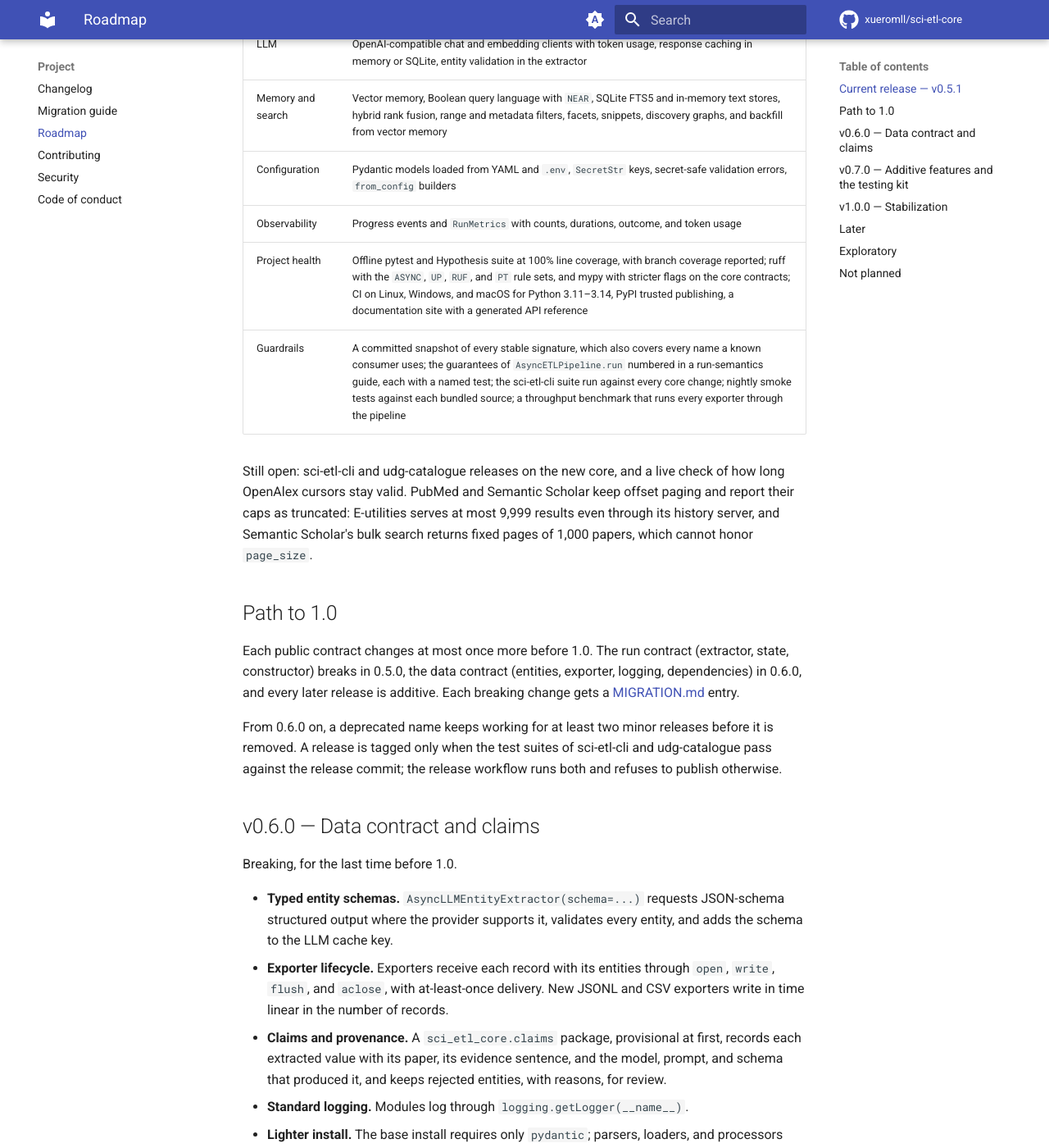
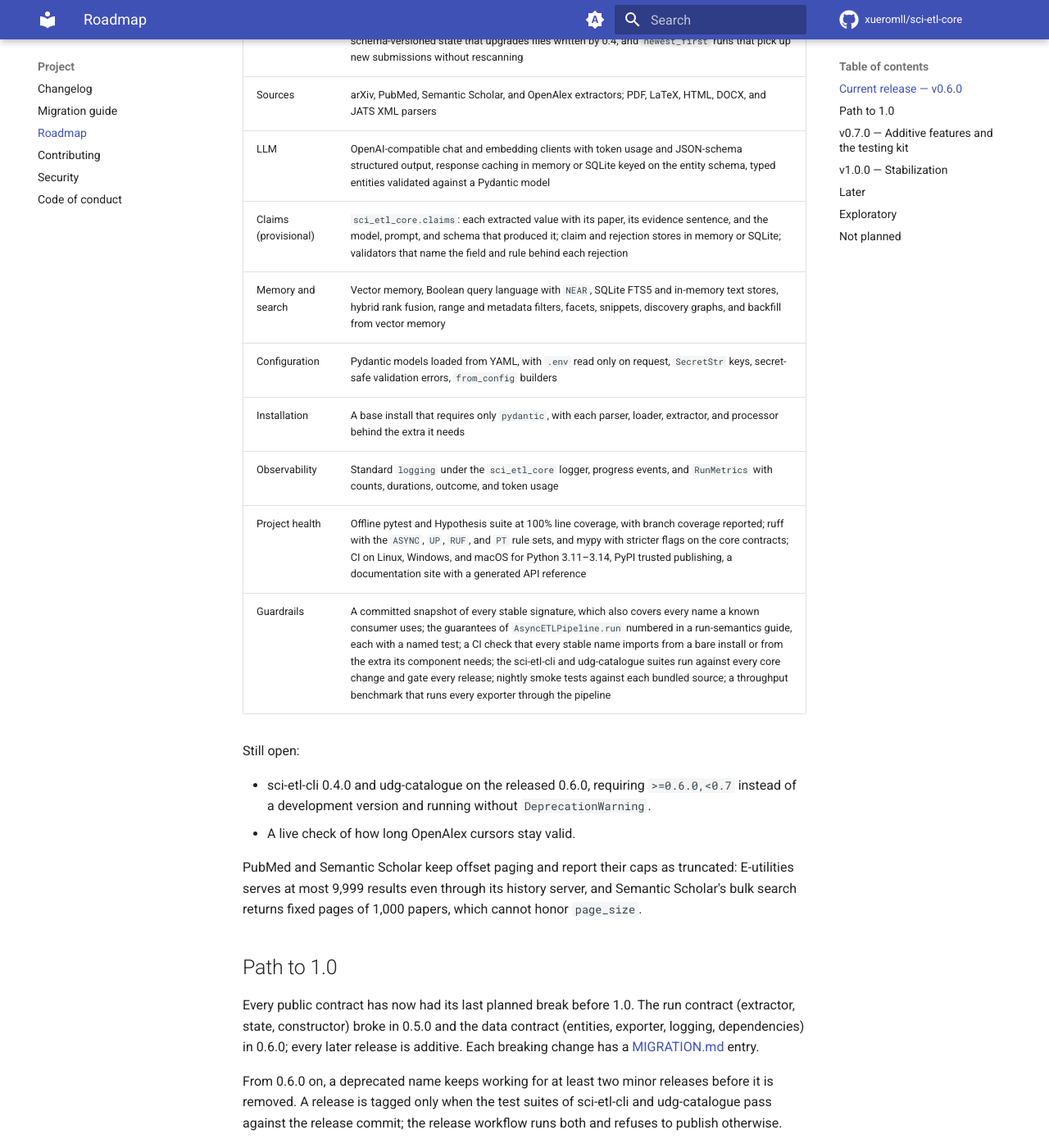
Before and after one commit to xueromll/sci-etl-core, an MkDocs documentation site: the page built from docs/project/roadmap.md, in a window 1280 px wide and 1400 px high, scrolled down 1232 px. Shown: the whole window at 82% size. Built offline with MkDocs 1.6.1 and Material for MkDocs 9.7.7, drawn with Linux system fonts in a browser that asks for light colours; comment, search, counter and statistics services are not loaded; the version menu is left out; some of the changed text lies outside the part shown.

Commit message:
docs: update the roadmap, security policy, citation and udg-catalogue count for 0.6.0

```diff
--- a/ROADMAP.md
+++ b/ROADMAP.md
@@ -9,11 +9,11 @@ or open one. Items marked **good first issue** suit newcomers.
 Each milestone lists its exit criteria. A milestone ships when every criterion
 holds with the test suite offline and line coverage at 100%.
 
-## Current release — v0.5.1
+## Current release — v0.6.0
 
 [CHANGELOG.md](CHANGELOG.md) lists every change by release, and
-[MIGRATION.md](MIGRATION.md) explains how to upgrade from 0.4 and what 0.5.1
-changes.
+[MIGRATION.md](MIGRATION.md) explains how to upgrade from 0.4 and what 0.5
+and 0.6 change.
 
 | Consumer | Requires | Runs |
 |----------|----------|------|
@@ -23,19 +23,27 @@ changes.
 | Area | Shipped |
 |------|---------|
 | Orchestration | `AsyncETLPipeline` with bounded per-record concurrency, exact `total_limit`, stall detection, and `PipelineAborted` carrying partial counts; `ETLPipeline` as the blocking facade on a background event loop |
-| Contracts | ABCs for extractors, relevance filters, entity extractors, LLM clients, exporters, state managers, parsers, embedders, chunkers, vector and text stores, processors, and validators; `Sync*Adapter` wrappers for blocking implementations, deprecated until their removal in 0.6.0 |
-| Reliability | Graceful shutdown through `ShutdownSignal`, state flushed however a run ends, atomic writes and OS file locks, `Retry-After`-aware retries, shared and per-host rate limiters |
+| Contracts | ABCs for extractors, relevance filters, entity extractors, LLM clients, exporters, state managers, parsers, embedders, chunkers, vector and text stores, processors, and validators; entity extractors and exporters generic in the entity type |
+| Delivery | Exporters receive each record with its entities through `open`, `write`, `flush`, and `aclose`, and a record is marked processed only once its entities are durable, so a crash can repeat a record but never lose one; `AsyncCsvExporter` with one row per entity and `AsyncJsonlExporter` with one line per record, both linear in the number of records |
+| Reliability | Graceful shutdown through `ShutdownSignal`, state flushed however a run ends, atomic writes and OS file locks, `Retry-After`-aware retries, shared and per-host rate limiters, download and decompression size limits |
 | Resumption | Saved listing cursors that advance only past settled pages, result caps reported as truncated with the next run starting from the first page, a quarantine for records that keep failing, schema-versioned state that upgrades files written by 0.4, and `newest_first` runs that pick up new submissions without rescanning |
 | Sources | arXiv, PubMed, Semantic Scholar, and OpenAlex extractors; PDF, LaTeX, HTML, DOCX, and JATS XML parsers |
-| LLM | OpenAI-compatible chat and embedding clients with token usage, response caching in memory or SQLite, entity validation in the extractor |
+| LLM | OpenAI-compatible chat and embedding clients with token usage and JSON-schema structured output, response caching in memory or SQLite keyed on the entity schema, typed entities validated against a Pydantic model |
+| Claims (provisional) | `sci_etl_core.claims`: each extracted value with its paper, its evidence sentence, and the model, prompt, and schema that produced it; claim and rejection stores in memory or SQLite; validators that name the field and rule behind each rejection |
 | Memory and search | Vector memory, Boolean query language with `NEAR`, SQLite FTS5 and in-memory text stores, hybrid rank fusion, range and metadata filters, facets, snippets, discovery graphs, and backfill from vector memory |
-| Configuration | Pydantic models loaded from YAML and `.env`, `SecretStr` keys, secret-safe validation errors, `from_config` builders |
-| Observability | Progress events and `RunMetrics` with counts, durations, outcome, and token usage |
+| Configuration | Pydantic models loaded from YAML, with `.env` read only on request, `SecretStr` keys, secret-safe validation errors, `from_config` builders |
+| Installation | A base install that requires only `pydantic`, with each parser, loader, extractor, and processor behind the extra it needs |
+| Observability | Standard `logging` under the `sci_etl_core` logger, progress events, and `RunMetrics` with counts, durations, outcome, and token usage |
 | Project health | Offline pytest and Hypothesis suite at 100% line coverage, with branch coverage reported; ruff with the `ASYNC`, `UP`, `RUF`, and `PT` rule sets, and mypy with stricter flags on the core contracts; CI on Linux, Windows, and macOS for Python 3.11–3.14, PyPI trusted publishing, a documentation site with a generated API reference |
-| Guardrails | A committed snapshot of every stable signature, which also covers every name a known consumer uses; the guarantees of `AsyncETLPipeline.run` numbered in a run-semantics guide, each with a named test; the sci-etl-cli suite run against every core change; nightly smoke tests against each bundled source; a throughput benchmark that runs every exporter through the pipeline |
+| Guardrails | A committed snapshot of every stable signature, which also covers every name a known consumer uses; the guarantees of `AsyncETLPipeline.run` numbered in a run-semantics guide, each with a named test; a CI check that every stable name imports from a bare install or from the extra its component needs; the sci-etl-cli and udg-catalogue suites run against every core change and gate every release; nightly smoke tests against each bundled source; a throughput benchmark that runs every exporter through the pipeline |
 
-Still open: sci-etl-cli and udg-catalogue releases on the new core, and a live
-check of how long OpenAlex cursors stay valid.
+Still open:
+
+- sci-etl-cli 0.4.0 and udg-catalogue on the released 0.6.0, requiring
+  `>=0.6.0,<0.7` instead of a development version and running without
+  `DeprecationWarning`.
+- A live check of how long OpenAlex cursors stay valid.
+
 PubMed and Semantic Scholar keep offset paging and report their caps as
 truncated: E-utilities serves at most 9,999 results even through its history
 server, and Semantic Scholar's bulk search returns fixed pages of 1,000
@@ -43,44 +51,15 @@ papers, which cannot honor `page_size`.
 
 ## Path to 1.0
 
-Each public contract changes at most once more before 1.0. The run contract
-(extractor, state, constructor) breaks in 0.5.0, the data contract (entities,
-exporter, logging, dependencies) in 0.6.0, and every later release is
-additive. Each breaking change gets a [MIGRATION.md](MIGRATION.md) entry.
+Every public contract has now had its last planned break before 1.0. The run
+contract (extractor, state, constructor) broke in 0.5.0 and the data contract
+(entities, exporter, logging, dependencies) in 0.6.0; every later release is
+additive. Each breaking change has a [MIGRATION.md](MIGRATION.md) entry.
 
 From 0.6.0 on, a deprecated name keeps working for at least two minor
 releases before it is removed. A release is tagged only when the test suites
 of sci-etl-cli and udg-catalogue pass against the release commit; the release
 workflow runs both and refuses to publish otherwise.
-
-## v0.6.0 — Data contract and claims
-
-Breaking, for the last time before 1.0.
-
-- **Typed entity schemas.** `AsyncLLMEntityExtractor(schema=...)` requests
-  JSON-schema structured output where the provider supports it, validates
-  every entity, and adds the schema to the LLM cache key.
-- **Exporter lifecycle.** Exporters receive each record with its entities
-  through `open`, `write`, `flush`, and `aclose`, with at-least-once delivery.
-  New JSONL and CSV exporters write in time linear in the number of records.
-- **Claims and provenance.** A `sci_etl_core.claims` package, provisional at
-  first, records each extracted value with its paper, its evidence sentence,
-  and the model, prompt, and schema that produced it, and keeps rejected
-  entities, with reasons, for review.
-- **Standard logging.** Modules log through `logging.getLogger(__name__)`.
-- **Lighter install.** The base install requires only `pydantic`; parsers,
-  loaders, and processors move to extras. `load_config` no longer loads `.env`
-  implicitly.
-- **Rejection reasons.** Validators return the field and rule behind each
-  rejection, and a composite collects every validator's reasons.
-- **udg-catalogue guide.** A guide page follows udg-catalogue end to end,
-  from an arXiv query to a catalog and a search over its papers. The docs
-  landing page then links to it instead of the udg-catalogue repository.
-
-Exit criteria: no delivery test loses a record; every stable name imports
-from a bare install, or from the extra its component needs, which the
-base-install import map in CI checks; and both consumers run on 0.6.0 without
-`DeprecationWarning`.
 
 ## v0.7.0 — Additive features and the testing kit
 
```
Also changed, not shown: README.md (+2 -2 lines), SECURITY.md (+16 -13 lines), docs/index.md (+2 -1 lines), steps-7-10-progress.md (deleted, +0 -237 lines), 2 other files.
